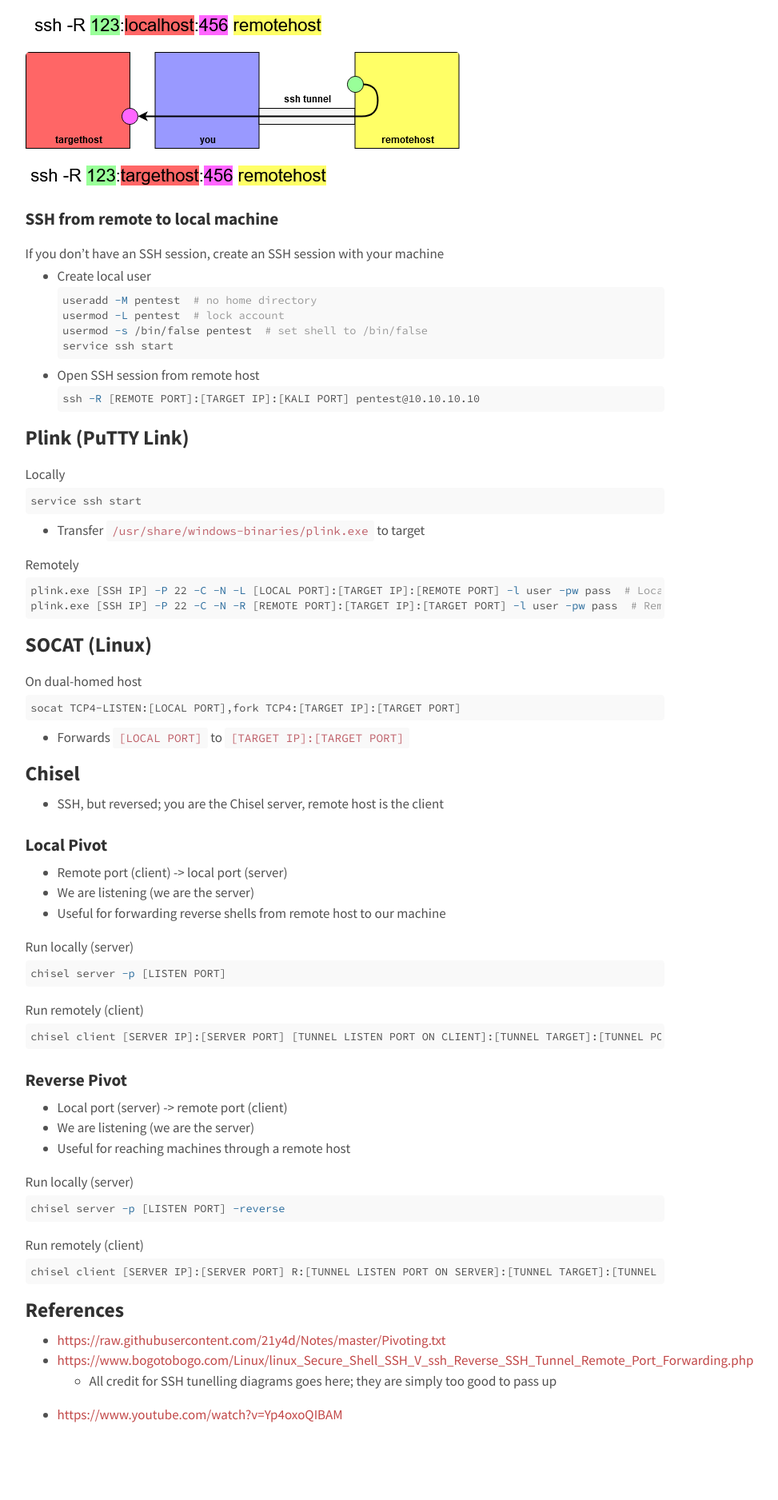
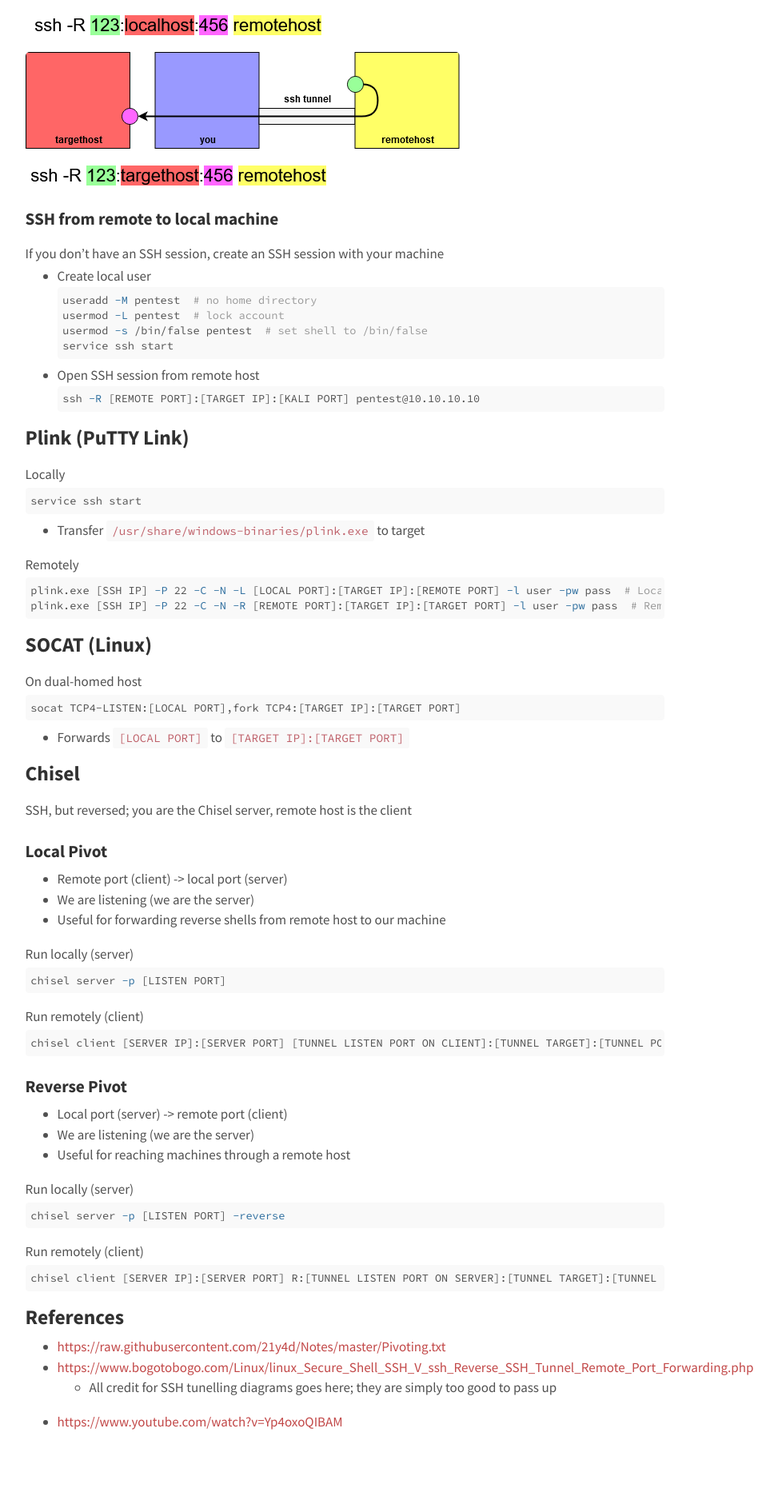
Before and after one commit to agrzeslak/cheatsheet, a Jekyll site: the page built from _topics/pivoting.md, in a window 1280 px wide. Shown: the part 1291-3167 px from the top of the page at 80% size, without its empty margins (209-1182 px from the left). Built offline with Jekyll 4.4.1, drawn with Linux system fonts in a browser that asks for light colours.

Commit message:
nitpick format change

```diff
--- a/_topics/pivoting.md
+++ b/_topics/pivoting.md
@@ -82,7 +82,7 @@ socat TCP4-LISTEN:[LOCAL PORT],fork TCP4:[TARGET IP]:[TARGET PORT]
 - Forwards `[LOCAL PORT]` to `[TARGET IP]:[TARGET PORT]`
 
 ## Chisel
-- SSH, but reversed; you are the Chisel server, remote host is the client
+SSH, but reversed; you are the Chisel server, remote host is the client
 
 ### Local Pivot
 - Remote port (client) -> local port (server)
```
